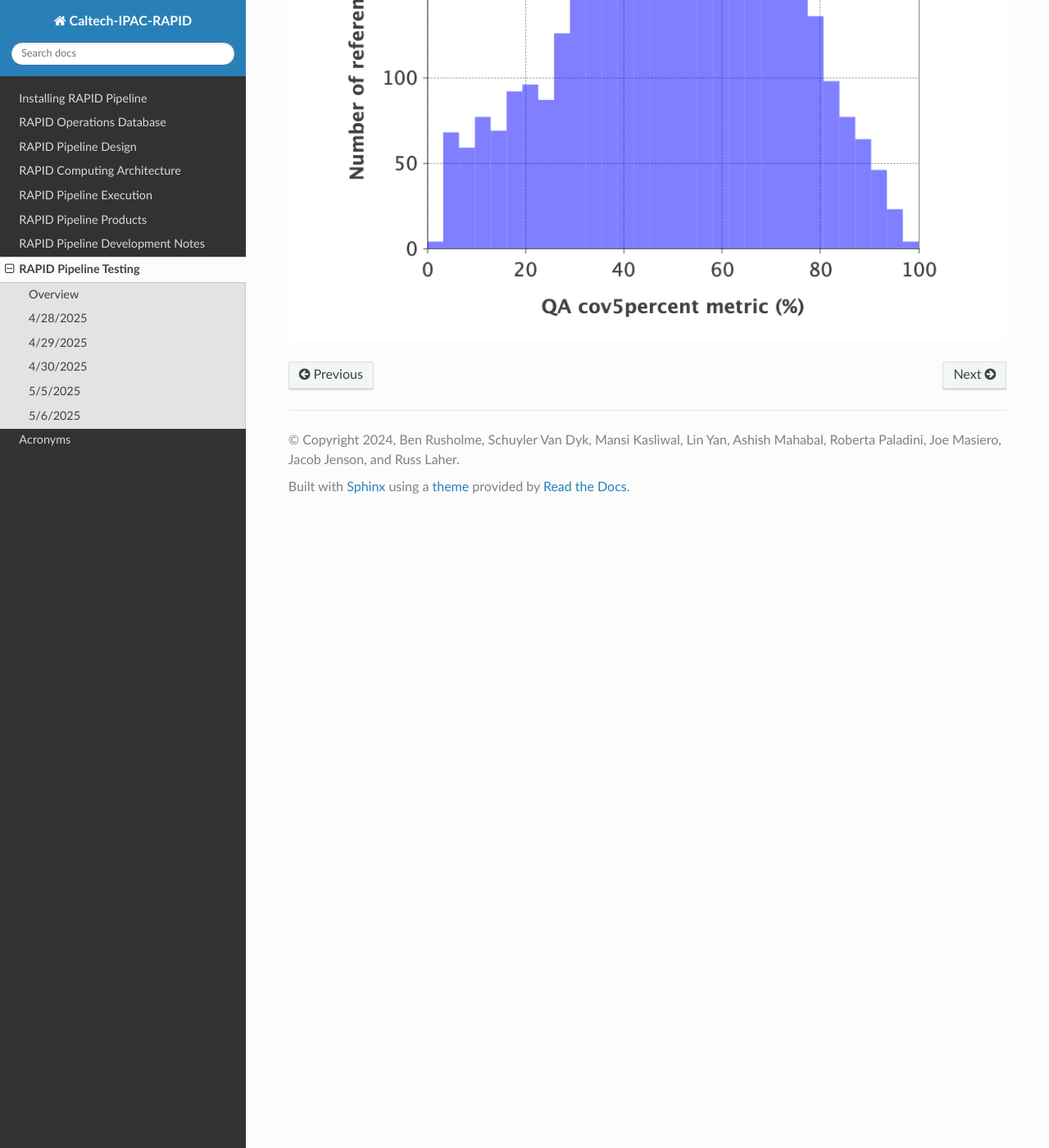
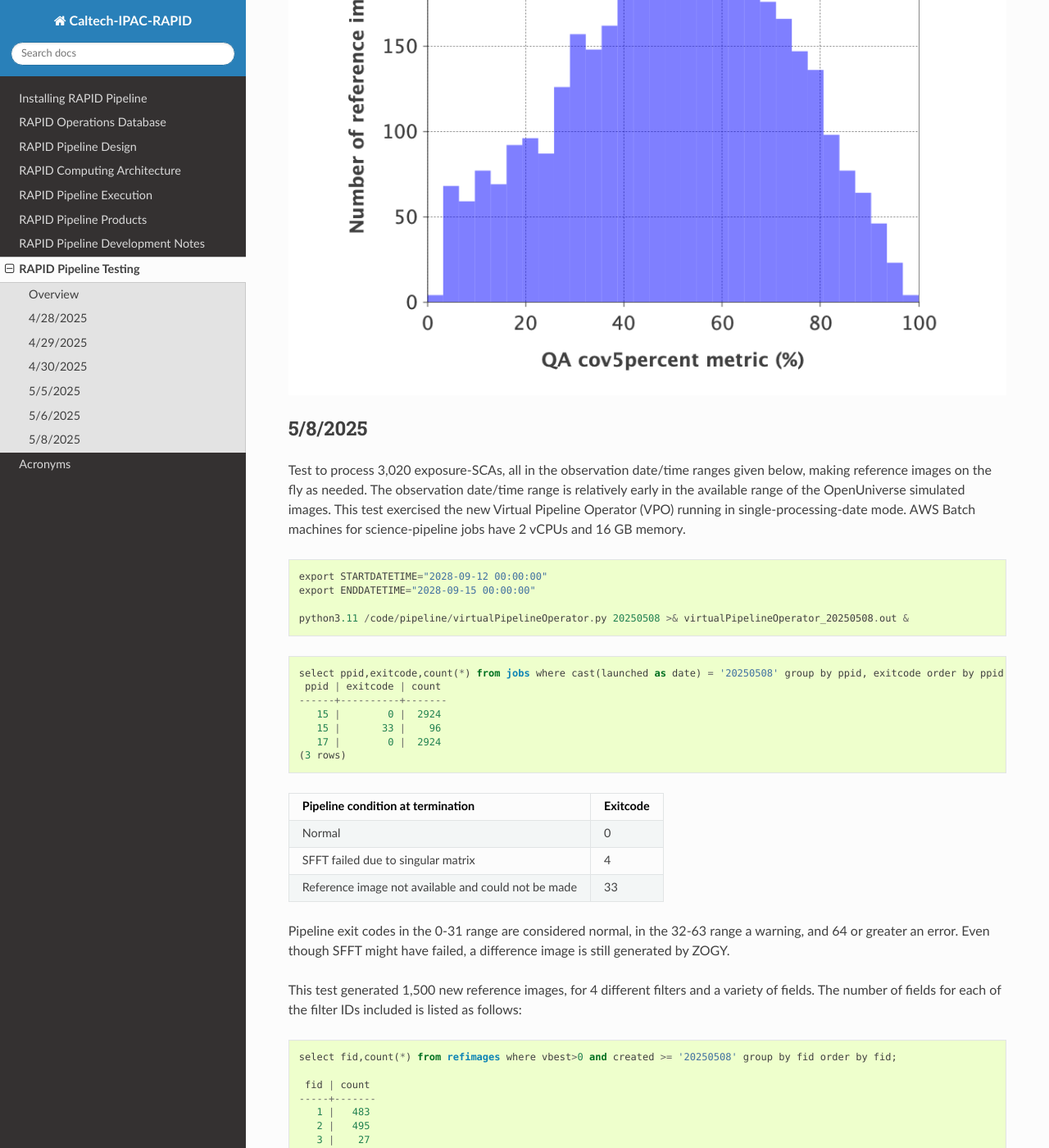
Before and after one commit to Caltech-IPAC/rapid, a Sphinx documentation site: the page built from docs/source/dev/tests.rst, in a window 1280 px wide and 1400 px high, scrolled down 15441 px. Shown: the whole window at 82% size. Built offline with Sphinx 7.4.7 and the Read the Docs theme 3.1.0, drawn with Linux system fonts in a browser that asks for light colours; formulas are drawn with MathJax 3; some of the changed text lies outside the part shown.

Commit message:
Updated with info about 5/8/2025 test.

```diff
--- a/docs/source/dev/tests.rst
+++ b/docs/source/dev/tests.rst
@@ -23,6 +23,7 @@
 4/30/2025                         5,222              None          2029-03-15 00:00:00  2029-07-15 00:00:00  Only fields with superior ref. images
 5/5/2025                         10,859              None          2029-07-15 00:00:00  2030-03-15 00:00:00  Only fields with superior ref. images
 5/6/2025                          4,858              3,884         2028-09-08 08:30:00  2028-09-12 00:00:00  All images in obs. range
+5/8/2025                          3,020              1,500         2028-09-12 00:00:00  2028-09-15 00:00:00  All images in obs. range
 =========================  =============  =======================  ===================  ===================  =====================================
 
 In the above table, superior reference images are defined as having ``nframes >= 10`` and ``cov5percent >= 60%``.  In other words, superior
@@ -397,15 +398,16 @@
 .. code-block::
 
     rapidopsdb=> select fid,count(*) from refimages where vbest>0 group by fid order by fid;
+    (7 rows)
      fid | count
     -----+-------
        1 |   806
        2 |   812
-       3 |   790
-       4 |   789
-       5 |   796
-       6 |   802
-       7 |   785
+       3 |   813
+       4 |   810
+       5 |   821
+       6 |   821
+       7 |   808
     (7 rows)
 
 Here is a look-up table all of the filter IDs versus filter names included in the entire OpenUniverse simulated data set:
@@ -445,3 +447,93 @@
 Here is a histogram of ``cov5percent`` for all reference images made in this test:
 
 .. image:: sci_pipe_cov5percent_20250506.png
+
+
+5/8/2025
+************************************
+
+Test to process 3,020 exposure-SCAs, all in the observation date/time ranges given below, making
+reference images on the fly as needed.
+The observation date/time range is relatively early in the available range of the OpenUniverse simulated images.
+This test exercised the new Virtual Pipeline Operator (VPO) running in single-processing-date mode.
+AWS Batch machines for science-pipeline jobs have 2 vCPUs and 16 GB memory.
+
+.. code-block::
+
+    export STARTDATETIME="2028-09-12 00:00:00"
+    export ENDDATETIME="2028-09-15 00:00:00"
+
+    python3.11 /code/pipeline/virtualPipelineOperator.py 20250508 >& virtualPipelineOperator_20250508.out &
+
+
+.. code-block::
+
+    select ppid,exitcode,count(*) from jobs where cast(launched as date) = '20250508' group by ppid, exitcode order by ppid, exitcode;
+     ppid | exitcode | count
+    ------+----------+-------
+       15 |        0 |  2924
+       15 |       33 |    96
+       17 |        0 |  2924
+    (3 rows)
+
+
+=======================================================    ==========================
+Pipeline condition at termination                           Exitcode
+=======================================================    ==========================
+Normal                                                         0
+SFFT failed due to singular matrix                             4
+Reference image not available and could not be made           33
+=======================================================    ==========================
+
+Pipeline exit codes in the 0-31 range are considered normal, in the 32-63 range a warning, and 64 or greater an error.
+Even though SFFT might have failed, a difference image is still generated by ZOGY.
+
+This test generated 1,500 new reference images, for 4 different filters and a variety of fields.  The number of fields
+for each of the filter IDs included is listed as follows:
+
+.. code-block::
+
+    select fid,count(*) from refimages where vbest>0 and created >= '20250508' group by fid order by fid;
+
+     fid | count
+    -----+-------
+       1 |   483
+       2 |   495
+       3 |    27
+       4 |   495
+    (4 rows)
+
+These reference images, plus those generated by the standard test on 4/28/2025, give the following total numbers
+of reference images broken down by filter ID:
+
+.. code-block::
+
+    select fid,count(*) from refimages where vbest>0 group by fid order by fid;
+
+    fid | count
+    -----+-------
+       1 |  1289
+       2 |  1307
+       3 |   840
+       4 |  1305
+       5 |   821
+       6 |   821
+       7 |   808
+    (7 rows)
+
+Here is a look-up table all of the filter IDs versus filter names included in the entire OpenUniverse simulated data set:
+
+.. code-block::
+
+    rapidopsdb=> select * from filters order by fid;
+     fid | filter
+    -----+--------
+       1 | F184
+       2 | H158
+       3 | J129
+       4 | K213
+       5 | R062
+       6 | Y106
+       7 | Z087
+       8 | W146
+    (8 rows)
```
Also changed, not shown: other parts of docs/source/dev/tests.rst (+2 -2 lines).
